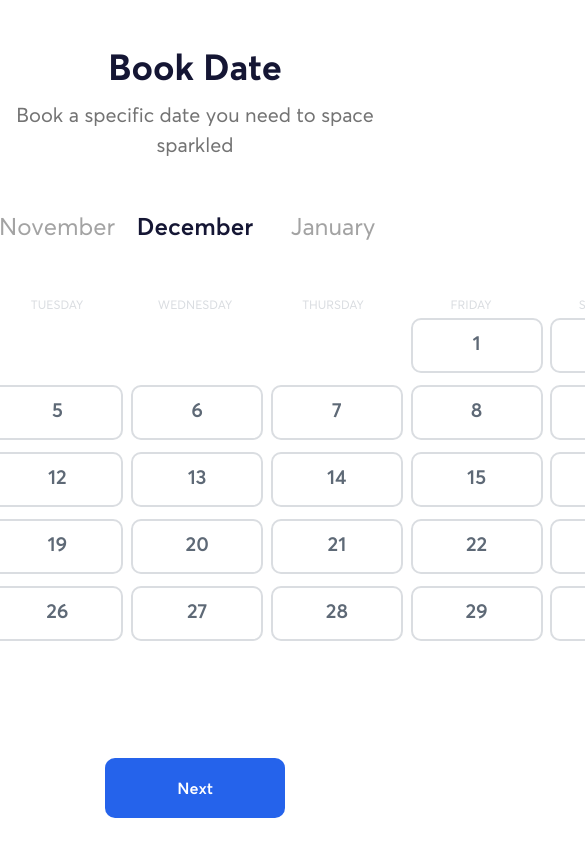
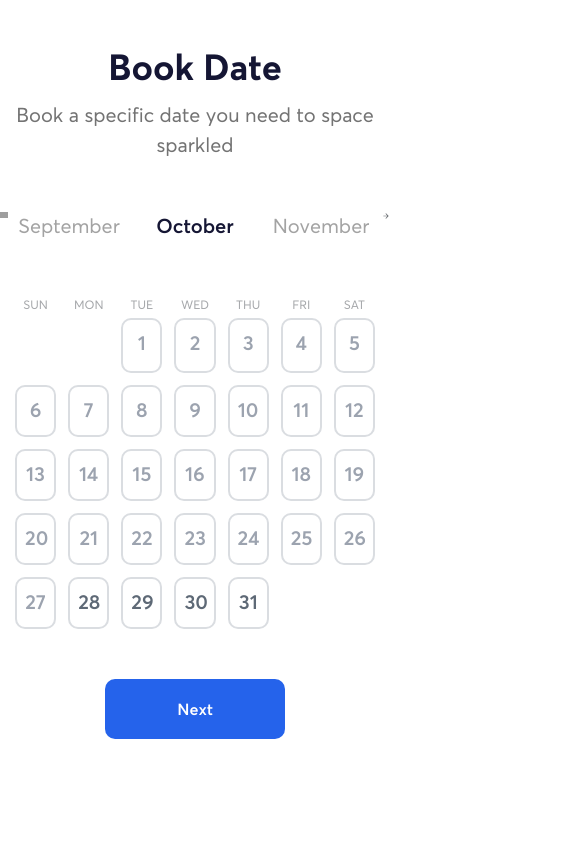
Before and after one commit to bichsonnhat/CleaningService, a Next.js app: page /booking/step-2 in a window 390 px wide. Shown: the top 844 px of the page, 585 px wide, since content can reach past the window. Built offline with nearby package versions, Linux system fonts and the light colour scheme; grey boxes are pictures that could not be loaded.

Commit message:
Added responsive for booking/step-2, API & responsive for dashboard/calendar

```diff
--- a/src/app/(booking)/(routes)/booking/step-2/page.tsx
+++ b/src/app/(booking)/(routes)/booking/step-2/page.tsx
@@ -4,7 +4,7 @@ import Header from "@/components/header/Header";
 import Image from "next/image";
 import React from "react";
 import { useState, useEffect } from "react";
-const page = () => {
+const Step_2 = () => {
     const daysOfWeek = [
         "",
         "MONDAY",
@@ -30,7 +30,9 @@ const page = () => {
         "December",
     ];
 
-    const [currentIndex, setCurrentIndex] = useState(11);
+    const today = new Date();
+
+    const [currentIndex, setCurrentIndex] = useState(today.getMonth() + 1);
 
     const handleNext = () => {
         setCurrentIndex((prevIndex) => (prevIndex + 1) % months.length);
@@ -43,7 +45,7 @@ const page = () => {
     };
 
     const getMonth = (index: any) => {
-        return months[(index + months.length) % months.length];
+        return months[(index + months.length - 1) % months.length];
     };
 
     return (
@@ -54,8 +56,8 @@ const page = () => {
             <div className="font-Averta-Regular text-center text-neutral-500 mt-3 text-[20px]">
                 Book a specific date you need to space sparkled
             </div>
-            <div className="mt-[50px] flex flex-row justify-between min-w-[1002px]">
-                <div>
+            <div className="mt-[50px] flex flex-row justify-between xl:w-[1000px] lg:w-[550px] sm:w-[500px] w-[390px]">
+                <div className="hidden: sm:block">
                     <Image
                         src="/images/icons/arrow_back.svg"
                         alt="arrow_back"
@@ -65,30 +67,30 @@ const page = () => {
                     />
                 </div>
                 <div
-                    className={`flex flex-row gap-4 text-2xl font-Averta-Regular items-center`}
+                    className={`flex flex-row sm:gap-4 gap-1 text-2xl font-Averta-Regular items-center`}
                 >
                     <div
-                        className="w-[122px] text-center text-neutral-400 cursor-pointer"
+                        className="text-[20px] sm:text-[24px] w-[122px] text-center text-neutral-400 cursor-pointer"
                         onClick={handlePrev}
                     >
                         {getMonth(currentIndex - 1)}
                     </div>
 
                     <div
-                        className="w-[122px] text-center text-[#151634] font-Averta-Semibold"
-                        key={currentIndex} // Helps React recognize each month as unique
+                        className="text-[20px] sm:text-[24px] w-[122px] text-center text-[#151634] font-Averta-Semibold"
+                        key={currentIndex}
                     >
                         {getMonth(currentIndex)}
                     </div>
 
                     <div
-                        className="w-[122px] text-center text-neutral-400 cursor-pointer"
+                        className="text-[20px] sm:text-[24px] w-[122px] text-center text-neutral-400 cursor-pointer"
                         onClick={handleNext}
                     >
                         {getMonth(currentIndex + 1)}
                     </div>
                 </div>
-                <div>
+                <div className="hidden: sm:block">
                     <Image
                         src="/images/icons/arrow_forward.svg"
                         alt="arrow_forward"
@@ -99,20 +101,14 @@ const page = () => {
                 </div>
             </div>
             <div className="flex flex-col justify-center items-center mt-[50px] ">
-                <div className="font-Averta-Regular text-[12px] flex flex-row justify-center items-center w-[966px] text-[#DADDE1]">
-                    <div className="w-[132px] text-center m-[3px]">SUNDAY</div>
-                    <div className="w-[132px] text-center m-[3px]">MONDAY</div>
-                    <div className="w-[132px] text-center m-[3px]">TUESDAY</div>
-                    <div className="w-[132px] text-center m-[3px]">
-                        WEDNESDAY
-                    </div>
-                    <div className="w-[132px] text-center m-[3px]">
-                        THURSDAY
-                    </div>
-                    <div className="w-[132px] text-center m-[3px]">FRIDAY</div>
-                    <div className="w-[132px] text-center m-[3px]">
-                        SATURDAY
-                    </div>
+                <div className="grid grid-cols-7 gap-3 sm:w-[600px] md:w-[680px] lg:w-[966px] w-[360px] font-Averta-Regular text-[12px] items-center text-[#a6a8ab]">
+                    <div className="lg:w-[132px] text-center m-[3px]">SUN</div>
+                    <div className="lg:w-[132px] text-center m-[3px]">MON</div>
+                    <div className="lg:w-[132px] text-center m-[3px]">TUE</div>
+                    <div className="lg:w-[132px] text-center m-[3px]">WED</div>
+                    <div className="lg:w-[132px] text-center m-[3px]">THU</div>
+                    <div className="lg:w-[132px] text-center m-[3px]">FRI</div>
+                    <div className="lg:w-[132px] text-center m-[3px]">SAT</div>
                 </div>
                 <Calendar month={currentIndex} />
             </div>
@@ -123,4 +119,4 @@ const page = () => {
     );
 };
 
-export default page;
+export default Step_2;
--- a/src/components/calendar/Calendar.tsx
+++ b/src/components/calendar/Calendar.tsx
@@ -1,9 +1,8 @@
-//
 import React, { useState } from "react";
 
 interface CalendarProps {
-    month: number; // tháng từ 1 đến 12
-    year?: number; // năm tùy chọn, nếu không sẽ dùng năm hiện tại
+    month: number;
+    year?: number;
 }
 
 interface SelectedDay {
@@ -16,82 +15,87 @@ const Calendar: React.FC<CalendarProps> = ({
     month,
     year = new Date().getFullYear(),
 }) => {
-    const daysInMonth = new Date(year, month + 1, 0).getDate();
+    const daysInMonth = new Date(year, month, 0).getDate();
     const startDay = new Date(year, month - 1, 1).getDay();
     const daysArray = Array.from({ length: daysInMonth }, (_, i) => i + 1);
     const blankDays = Array.from({ length: startDay }, (_, i) => i);
 
     const today = new Date();
-    const isCurrentMonth =
-        today.getMonth() + 1 === month && today.getFullYear() === year;
-    const currentDay = isCurrentMonth ? today.getDate() : null;
+    const currentDate = today.getDate();
+    const currentMonth = today.getMonth() + 1;
+    const currentYear = today.getFullYear();
+    const isCurrentMonth = currentMonth === month && currentYear === year;
 
     const [selectedDay, setSelectedDay] = useState<SelectedDay | null>(null);
 
-    // Hàm xử lý khi click vào ngày
+    if (month === 0) month = 12;
+
     const handleDayClick = (day: number) => {
         const selectedDate: SelectedDay = { day, month, year };
+        const dateToCheck = new Date(year, month - 1, day);
+        const todayDate = new Date(currentYear, currentMonth - 1, currentDate);
 
-        if (
-            (isCurrentMonth && day >= currentDay) ||
-            (!isCurrentMonth &&
-                (year > today.getFullYear() ||
-                    (year === today.getFullYear() &&
-                        month > today.getMonth() + 1)))
-        ) {
-            setSelectedDay(
-                selectedDay &&
-                    selectedDay.day === day &&
-                    selectedDay.month === month &&
-                    selectedDay.year === year
-                    ? null
-                    : selectedDate
-            );
+        // Set hours, minutes, seconds, and milliseconds to 0 for accurate date comparison
+        dateToCheck.setHours(0, 0, 0, 0);
+        todayDate.setHours(0, 0, 0, 0);
+
+        const isDateSelectable = dateToCheck >= todayDate;
+
+        if (isDateSelectable) {
+            if (
+                selectedDay?.day === day &&
+                selectedDay?.month === month &&
+                selectedDay?.year === year
+            ) {
+                setSelectedDay(null);
+            } else {
+                setSelectedDay(selectedDate);
+            }
         }
     };
 
+    const isDateInPast = (day: number) => {
+        const dateToCheck = new Date(year, month - 1, day);
+        const todayDate = new Date(currentYear, currentMonth - 1, currentDate);
+
+        // Set hours, minutes, seconds, and milliseconds to 0 for accurate date comparison
+        dateToCheck.setHours(0, 0, 0, 0);
+        todayDate.setHours(0, 0, 0, 0);
+
+        return dateToCheck < todayDate;
+    };
+
     return (
-        <div className="grid grid-cols-7 gap-3 w-[966px] font-Averta-Regular text-[20px]">
+        <div className="grid grid-cols-7 gap-3 sm:w-[600px] md:w-[680px] lg:w-[966px] w-[360px] font-Averta-Regular text-[20px]">
             {blankDays.map((_, index) => (
                 <div
                     key={`blank-${index}`}
                     className="w-[132px] h-[55px] p-2 text-center rounded-[10px] border-2 border-transparent"
-                ></div>
+                />
             ))}
 
             {daysArray.map((day) => {
-                const isPastMonth =
-                    year < today.getFullYear() ||
-                    (year === today.getFullYear() &&
-                        month < today.getMonth() + 1);
-
+                const isDisabled = isDateInPast(day);
+                const isSelected =
+                    selectedDay?.day === day &&
+                    selectedDay?.month === month &&
+                    selectedDay?.year === year;
 
                 return (
                     <div
                         key={day}
                         onClick={() => handleDayClick(day)}
-                        className={`w-[132px] h-[55px] p-2 text-center rounded-[10px] border-2 cursor-pointer font-Averta-Semibold pt-[10px] ${
-                            selectedDay?.day === day &&
-                            selectedDay?.month === month &&
-                            selectedDay?.year === year
+                        className={`lg:w-[132px] lg:h-[55px] p-2 text-center rounded-[10px] border-2 cursor-pointer font-Averta-Semibold pt-[10px] ${
+                            isSelected
                                 ? "border-blue-600 shadow-lg"
                                 : "border-[#DADDE1]"
                         } ${
-                            (isCurrentMonth &&
-                                currentDay !== null &&
-                                day < currentDay) ||
-                            isPastMonth
-                                ? "text-gray-400 cursor-not-allowed" // Ngày của các tháng trước và ngày đã qua trong tháng hiện tại không chọn được
+                            isDisabled
+                                ? "text-gray-400 cursor-not-allowed"
                                 : "text-[#5e6976]"
                         }`}
                         style={{
-                            pointerEvents:
-                                (isCurrentMonth &&
-                                    currentDay !== null &&
-                                    day < currentDay) ||
-                                isPastMonth
-                                    ? "none"
-                                    : "auto",
+                            pointerEvents: isDisabled ? "none" : "auto",
                         }}
                     >
                         {day}
```
